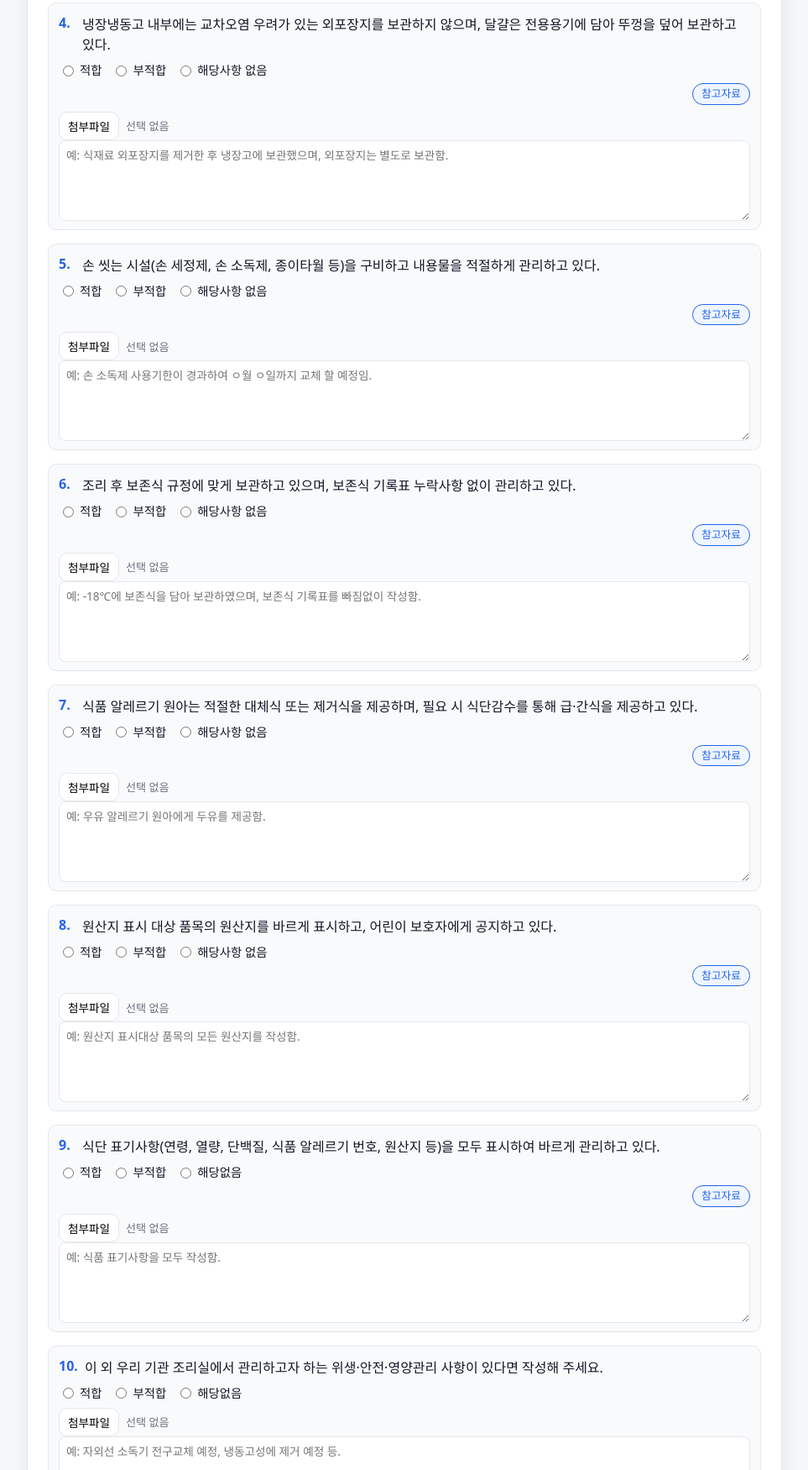
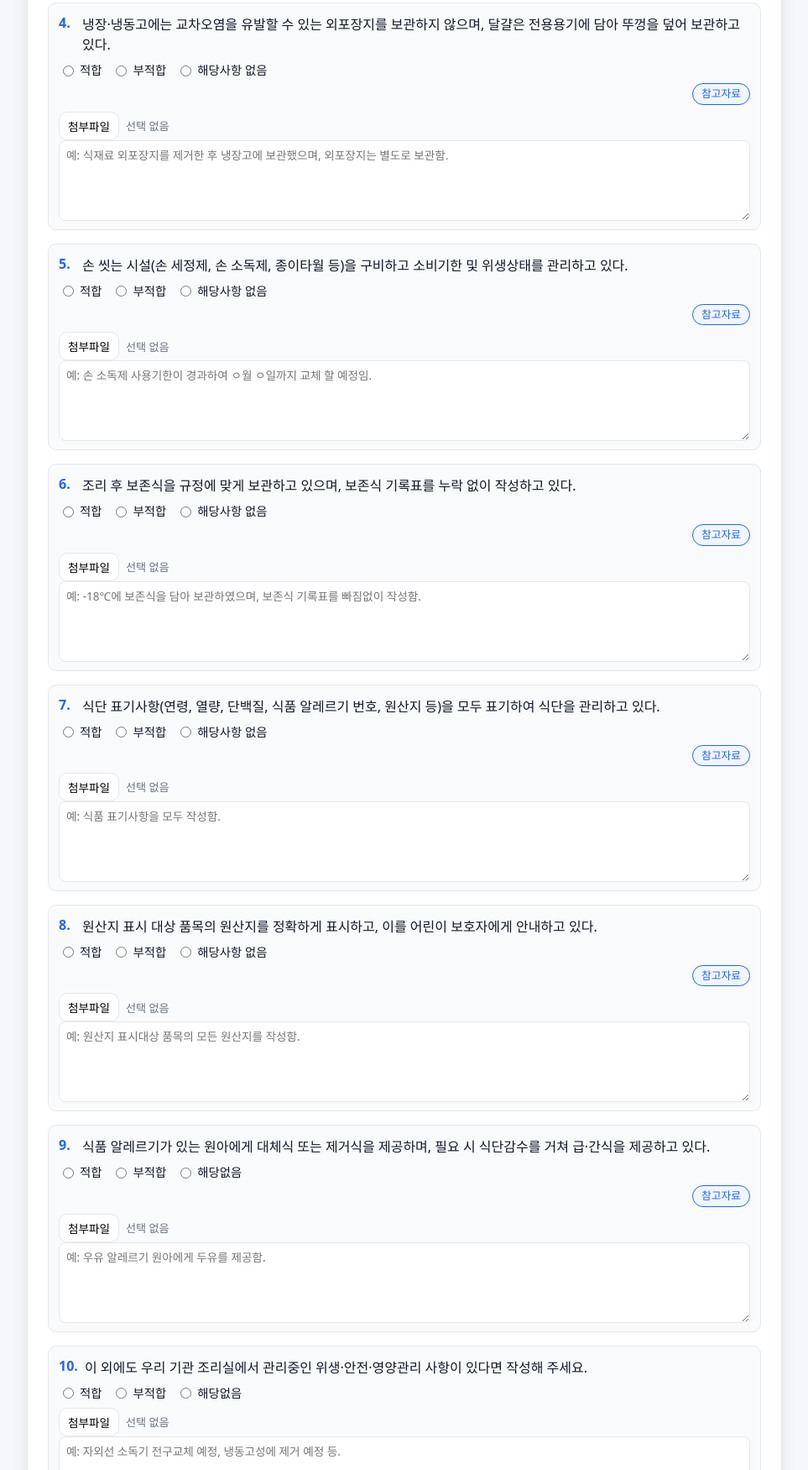
Before and after one commit to SSM1760/JGCHECK, a plain HTML site: page index.html in a window 1280 px wide. Shown: the part 1050-2800 px from the top of the page at 84% size, without its empty margins (158-1121 px from the left). Drawn offline with Linux system fonts and the light colour scheme.

Commit message:
Update index.html

```diff
--- a/index.html
+++ b/index.html
@@ -5,7 +5,7 @@
 <head>
   <meta charset="utf-8" />
   <meta name="viewport" content="width=device-width, initial-scale=1" />
-  <title>어린이 급식소 위생·안전 자가 점검 체크리스트</title>
+  <title>어린이 급식소 위생·안전·영양관리 자가 점검 체크리스트</title>
 
   <style>
     :root {
@@ -445,7 +445,7 @@
 
 <body>
   <div class="wrapper">
-    <h1>어린이 급식소 위생·안전 자가 점검 체크리스트</h1>
+    <h1>어린이 급식소 위생·안전·영양관리 자가 점검 체크리스트</h1>
 <!-- 기본 정보 -->
     <div class="info-row">
       <label>기관명
@@ -465,7 +465,7 @@
 
     <div class="guide-box">
       각 항목별로 적합 여부를 선택하고, 부적합 항목은 메모란에 개선계획을 작성해 주세요.<br>
-작성 후 아래 전송 버튼을 누르시면 작성하신 내용은 기관 담당자가 순회방문 시 확인해 드리겠습니다.
+작성 후 아래 전송 버튼을 누르시면 기관 담당자가 순회방문 시 해당 내용을 확인해 드리겠습니다.
     </div>
 
     <!-- 체크리스트 시작 -->
@@ -559,7 +559,7 @@
       <div class="item">
         <div class="item-header">
           <div class="item-index">4.</div>
-          <div class="item-label">냉장냉동고 내부에는 교차오염 우려가 있는 외포장지를 보관하지 않으며, 달걀은 전용용기에 담아 뚜껑을 덮어 보관하고 있다.</div>
+          <div class="item-label">냉장·냉동고에는 교차오염을 유발할 수 있는 외포장지를 보관하지 않으며, 달걀은 전용용기에 담아 뚜껑을 덮어 보관하고 있다.</div>
         </div>
         <div class="item-options">
           <label><input type="radio" name="item4" value="적합"> 적합</label>
@@ -587,7 +587,7 @@
       <div class="item">
         <div class="item-header">
           <div class="item-index">5.</div>
-          <div class="item-label">손 씻는 시설(손 세정제, 손 소독제, 종이타월 등)을 구비하고 내용물을 적절하게 관리하고 있다.</div>
+          <div class="item-label">손 씻는 시설(손 세정제, 손 소독제, 종이타월 등)을 구비하고 소비기한 및 위생상태를 관리하고 있다.</div>
         </div>
         <div class="item-options">
           <label><input type="radio" name="item5" value="적합"> 적합</label>
@@ -615,7 +615,7 @@
       <div class="item">
         <div class="item-header">
           <div class="item-index">6.</div>
-          <div class="item-label">조리 후 보존식 규정에 맞게 보관하고 있으며, 보존식 기록표 누락사항 없이 관리하고 있다.</div>
+          <div class="item-label">조리 후 보존식을 규정에 맞게 보관하고 있으며, 보존식 기록표를 누락 없이 작성하고 있다.</div>
         </div>
         <div class="item-options">
           <label><input type="radio" name="item6" value="적합"> 적합</label>
@@ -643,7 +643,7 @@
       <div class="item">
         <div class="item-header">
           <div class="item-index">7.</div>
-          <div class="item-label">식품 알레르기 원아는 적절한 대체식 또는 제거식을 제공하며, 필요 시 식단감수를 통해 급·간식을 제공하고 있다.</div>
+          <div class="item-label">식단 표기사항(연령, 열량, 단백질, 식품 알레르기 번호, 원산지 등)을 모두 표기하여 식단을 관리하고 있다.</div>
         </div>
         <div class="item-options">
           <label><input type="radio" name="item7" value="적합"> 적합</label>
@@ -663,7 +663,7 @@
         </div>
 
         <div class="item-memo">
-<textarea id="memo7" name="memo7" placeholder="예: 우유 알레르기 원아에게 두유를 제공함."></textarea>
+<textarea id="memo7" name="memo7" placeholder="예: 식품 표기사항을 모두 작성함."></textarea>
         </div>
       </div>
 
@@ -671,7 +671,7 @@
       <div class="item">
         <div class="item-header">
           <div class="item-index">8.</div>
-          <div class="item-label">원산지 표시 대상 품목의 원산지를 바르게 표시하고, 어린이 보호자에게 공지하고 있다.</div>
+          <div class="item-label">원산지 표시 대상 품목의 원산지를 정확하게 표시하고, 이를 어린이 보호자에게 안내하고 있다.</div>
         </div>
         <div class="item-options">
           <label><input type="radio" name="item8" value="적합"> 적합</label>
@@ -699,7 +699,7 @@
       <div class="item">
         <div class="item-header">
           <div class="item-index">9.</div>
-          <div class="item-label">식단 표기사항(연령, 열량, 단백질, 식품 알레르기 번호, 원산지 등)을 모두 표시하여 바르게 관리하고 있다.</div>
+          <div class="item-label">식품 알레르기가 있는 원아에게 대체식 또는 제거식을 제공하며, 필요 시 식단감수를 거쳐 급·간식을 제공하고 있다.</div>
         </div>
         <div class="item-options">
           <label><input type="radio" name="item9" value="적합"> 적합</label>
@@ -719,7 +719,7 @@
         </div>
 
         <div class="item-memo">
-          <textarea id="memo9" name="memo9" placeholder="예: 식품 표기사항을 모두 작성함."></textarea>
+          <textarea id="memo9" name="memo9" placeholder="예: 우유 알레르기 원아에게 두유를 제공함."></textarea>
         </div>
       </div>
 
@@ -727,7 +727,7 @@
       <div class="item">
         <div class="item-header">
           <div class="item-index">10.</div>
-          <div class="item-label">이 외 우리 기관 조리실에서 관리하고자 하는 위생·안전·영양관리 사항이 있다면 작성해 주세요.</div>
+          <div class="item-label">이 외에도 우리 기관 조리실에서 관리중인 위생·안전·영양관리 사항이 있다면 작성해 주세요.</div>
         </div>
         <div class="item-options">
           <label><input type="radio" name="item10" value="적합"> 적합</label>
```
